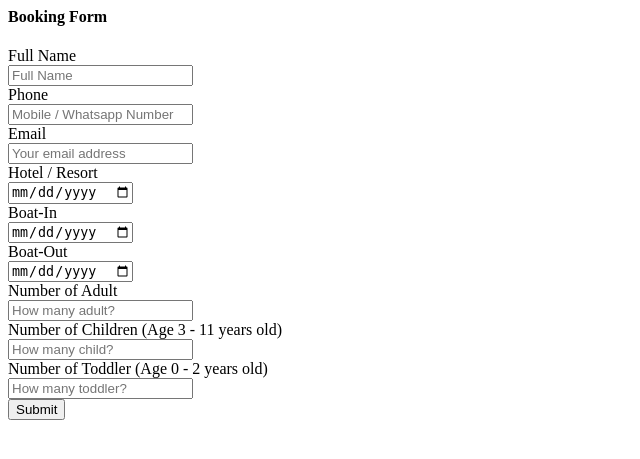
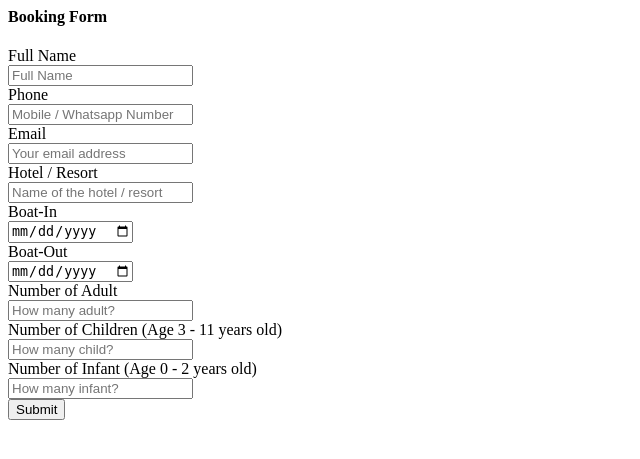
Before and after one commit to hanasoka/merang-jetty, a Flask app: template templates/booking_form.html in a window 1280 px wide. Shown: the top 459 px of the page, without its empty margins (0-640 px from the left). Run offline with Flask 3, Linux system fonts and the light colour scheme; the template is opened without the code that fills it, so the values that code supplies are empty.

Commit message:
edit form

```diff
--- a/templates/booking_form.html
+++ b/templates/booking_form.html
@@ -16,8 +16,8 @@
   </div>
 
   <div class="mb-2">
-    <label for="boat_in">Hotel / Resort</label><br>
-    <input type="date" required id="boat_in" name="boat_in" placeholder="Name of the hotel / resort">
+    <label for="hotel">Hotel / Resort</label><br>
+    <input type="text" required id="hotel" name="hotel" placeholder="Name of the hotel / resort">
   </div>
 
   <div class="mb-2">
@@ -41,8 +41,8 @@
   </div>
 
   <div class="mb-2">
-    <label for="toddler">Number of Toddler (Age 0 - 2 years old)</label><br>
-    <input type="number" required id="toddler" name="toddler" placeholder="How many toddler?">
+    <label for="infant">Number of Infant (Age 0 - 2 years old)</label><br>
+    <input type="number" required id="infant" name="infant" placeholder="How many infant?">
   </div>
 
   <div class="mb-2">
```
